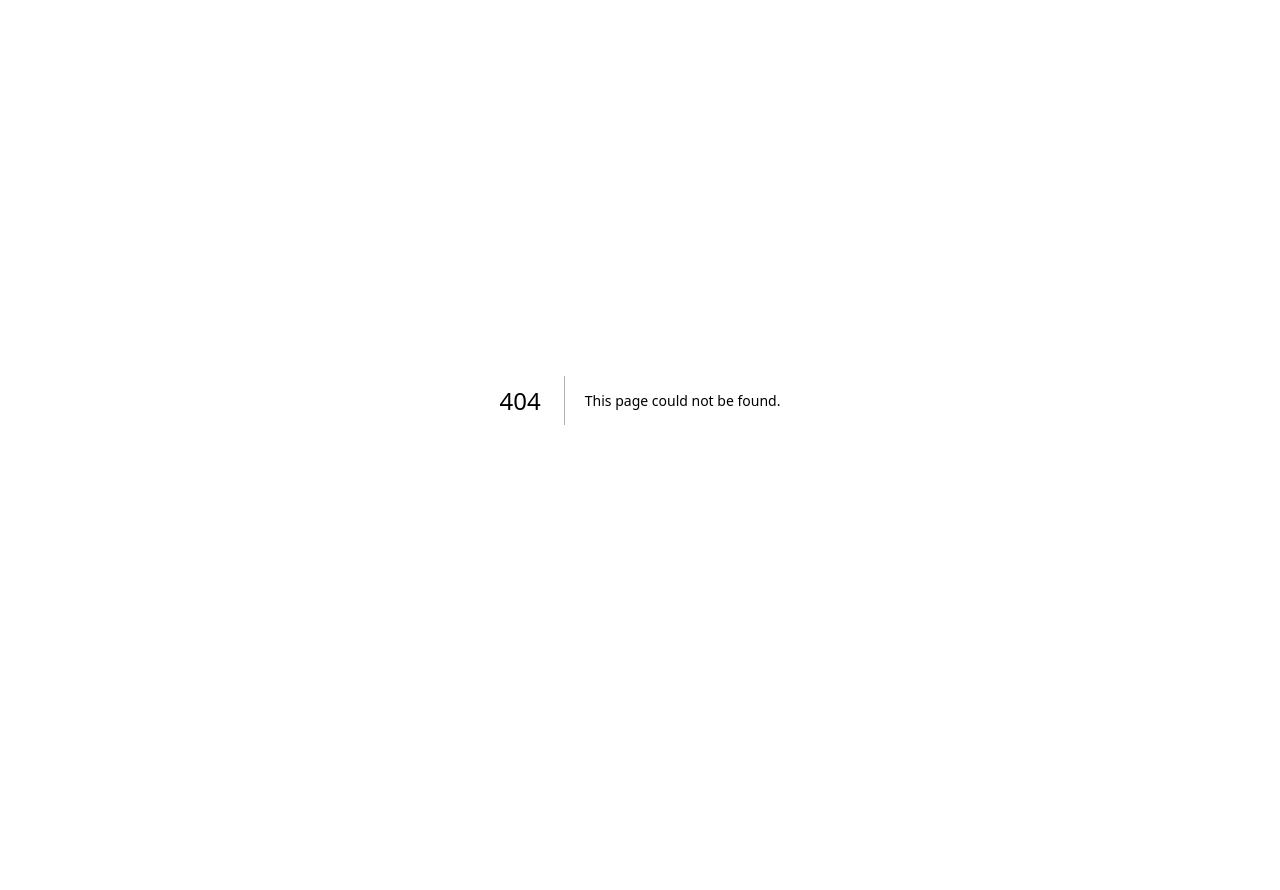
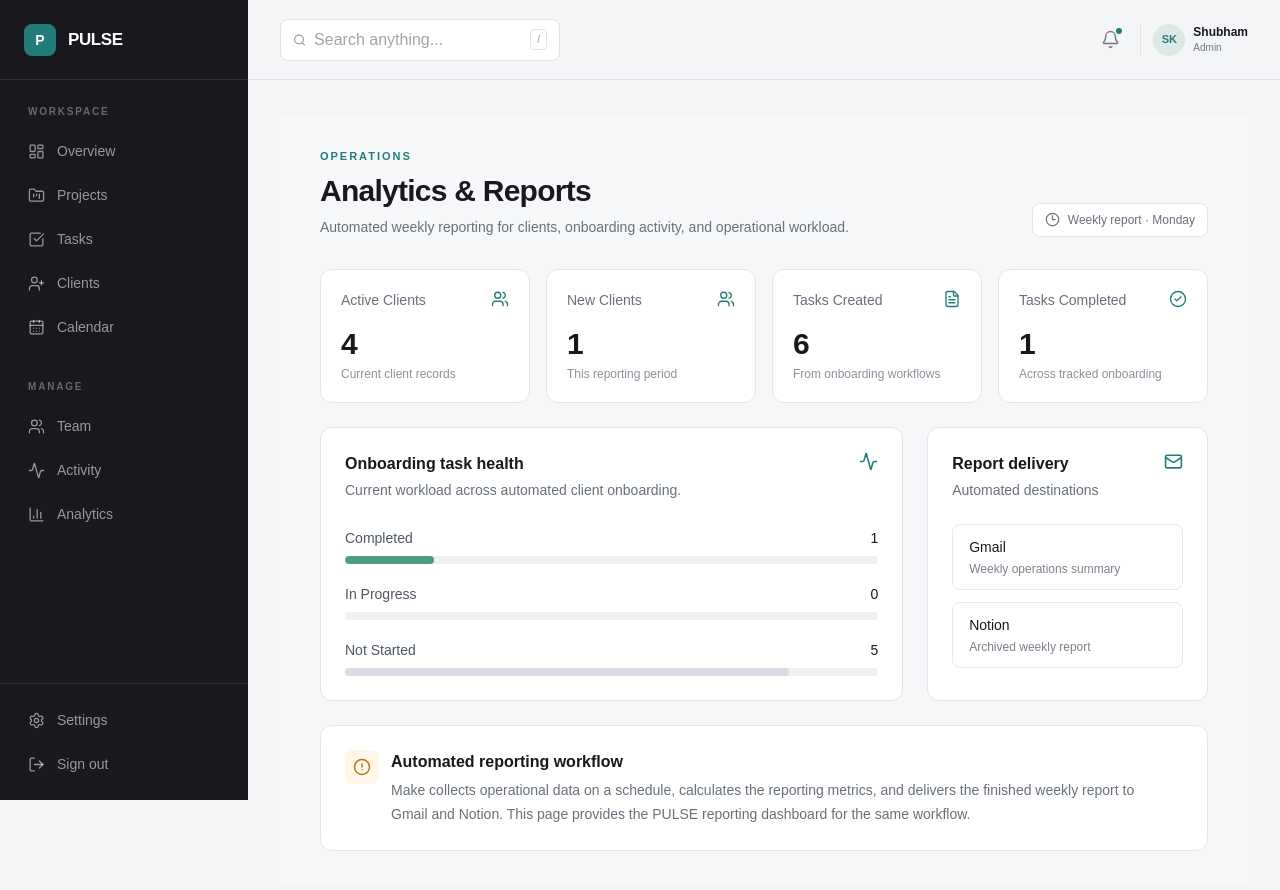
Before and after one commit to ShubhamKabir/web-projects, a Next.js app in the folder pulse/: page /analytics in a window 1280 px wide. Before the commit this address had no page. Shown: the top 890 px of the page. Before the commit the page ends 800 px from the top, so only its background shows below. Built offline with nearby package versions, Linux system fonts and the light colour scheme.

Commit message:
Add PULSE analytics reporting page

```diff
--- /dev/null
+++ b/pulse/app/analytics/page.tsx
@@ -0,0 +1,150 @@
+import AppShell from "@/components/app-shell";
+import {
+  Activity,
+  AlertCircle,
+  CheckCircle2,
+  Clock3,
+  FileText,
+  Mail,
+  Users,
+} from "lucide-react";
+
+const metrics = [
+  { label: "Active Clients", value: "4", detail: "Current client records", icon: Users },
+  { label: "New Clients", value: "1", detail: "This reporting period", icon: Users },
+  { label: "Tasks Created", value: "6", detail: "From onboarding workflows", icon: FileText },
+  { label: "Tasks Completed", value: "1", detail: "Across tracked onboarding", icon: CheckCircle2 },
+];
+
+const taskBreakdown = [
+  { label: "Completed", value: 1, className: "bg-[#4d9b82]" },
+  { label: "In Progress", value: 0, className: "bg-[#5b7cfa]" },
+  { label: "Not Started", value: 5, className: "bg-[#d8dde3]" },
+];
+
+export default function AnalyticsPage() {
+  return (
+    <AppShell>
+      <main className="min-h-full bg-[#f6f7f8] px-6 py-8 lg:px-10">
+        <div className="mx-auto max-w-[1400px]">
+          <div className="flex flex-col justify-between gap-5 md:flex-row md:items-end">
+            <div>
+              <p className="text-[11px] font-semibold uppercase tracking-[0.18em] text-[#247c78]">
+                Operations
+              </p>
+              <h1 className="mt-2 text-3xl font-semibold tracking-tight text-[#17191c]">
+                Analytics & Reports
+              </h1>
+              <p className="mt-2 max-w-2xl text-sm text-[#68717b]">
+                Automated weekly reporting for clients, onboarding activity, and
+                operational workload.
+              </p>
+            </div>
+
+            <div className="flex items-center gap-2 rounded-lg border border-[#e2e6e9] bg-white px-3 py-2 text-xs text-[#68717b]">
+              <Clock3 size={15} />
+              <span>Weekly report · Monday</span>
+            </div>
+          </div>
+
+          <section className="mt-8 grid gap-4 sm:grid-cols-2 xl:grid-cols-4">
+            {metrics.map(({ label, value, detail, icon: Icon }) => (
+              <div
+                key={label}
+                className="rounded-xl border border-[#e2e6e9] bg-white p-5"
+              >
+                <div className="flex items-start justify-between">
+                  <p className="text-sm font-medium text-[#68717b]">{label}</p>
+                  <Icon size={18} className="text-[#247c78]" strokeWidth={1.8} />
+                </div>
+                <p className="mt-4 text-3xl font-semibold tracking-tight text-[#17191c]">
+                  {value}
+                </p>
+                <p className="mt-1 text-xs text-[#8a929b]">{detail}</p>
+              </div>
+            ))}
+          </section>
+
+          <section className="mt-6 grid gap-6 lg:grid-cols-[1.35fr_0.65fr]">
+            <div className="rounded-xl border border-[#e2e6e9] bg-white p-6">
+              <div className="flex items-start justify-between gap-4">
+                <div>
+                  <h2 className="font-semibold text-[#17191c]">
+                    Onboarding task health
+                  </h2>
+                  <p className="mt-1 text-sm text-[#68717b]">
+                    Current workload across automated client onboarding.
+                  </p>
+                </div>
+                <Activity size={19} className="text-[#247c78]" />
+              </div>
+
+              <div className="mt-7 space-y-5">
+                {taskBreakdown.map((item) => (
+                  <div key={item.label}>
+                    <div className="mb-2 flex items-center justify-between text-sm">
+                      <span className="text-[#4f5862]">{item.label}</span>
+                      <span className="font-medium text-[#17191c]">{item.value}</span>
+                    </div>
+                    <div className="h-2 overflow-hidden rounded-full bg-[#eef0f2]">
+                      <div
+                        className={`h-full rounded-full ${item.className}`}
+                        style={{ width: `${Math.max(item.value * 16.67, item.value ? 8 : 0)}%` }}
+                      />
+                    </div>
+                  </div>
+                ))}
+              </div>
+            </div>
+
+            <div className="rounded-xl border border-[#e2e6e9] bg-white p-6">
+              <div className="flex items-start justify-between">
+                <div>
+                  <h2 className="font-semibold text-[#17191c]">Report delivery</h2>
+                  <p className="mt-1 text-sm text-[#68717b]">
+                    Automated destinations
+                  </p>
+                </div>
+                <Mail size={19} className="text-[#247c78]" />
+              </div>
+
+              <div className="mt-6 space-y-3">
+                <div className="rounded-lg border border-[#e7eaed] px-4 py-3">
+                  <p className="text-sm font-medium text-[#17191c]">Gmail</p>
+                  <p className="mt-1 text-xs text-[#7a838d]">
+                    Weekly operations summary
+                  </p>
+                </div>
+                <div className="rounded-lg border border-[#e7eaed] px-4 py-3">
+                  <p className="text-sm font-medium text-[#17191c]">Notion</p>
+                  <p className="mt-1 text-xs text-[#7a838d]">
+                    Archived weekly report
+                  </p>
+                </div>
+              </div>
+            </div>
+          </section>
+
+          <section className="mt-6 rounded-xl border border-[#e2e6e9] bg-white p-6">
+            <div className="flex items-start gap-3">
+              <div className="rounded-lg bg-[#fff6e8] p-2 text-[#b47720]">
+                <AlertCircle size={18} />
+              </div>
+              <div>
+                <h2 className="font-semibold text-[#17191c]">
+                  Automated reporting workflow
+                </h2>
+                <p className="mt-1 max-w-3xl text-sm leading-6 text-[#68717b]">
+                  Make collects operational data on a schedule, calculates the
+                  reporting metrics, and delivers the finished weekly report to
+                  Gmail and Notion. This page provides the PULSE reporting
+                  dashboard for the same workflow.
+                </p>
+              </div>
+            </div>
+          </section>
+        </div>
+      </main>
+    </AppShell>
+  );
+}
```
